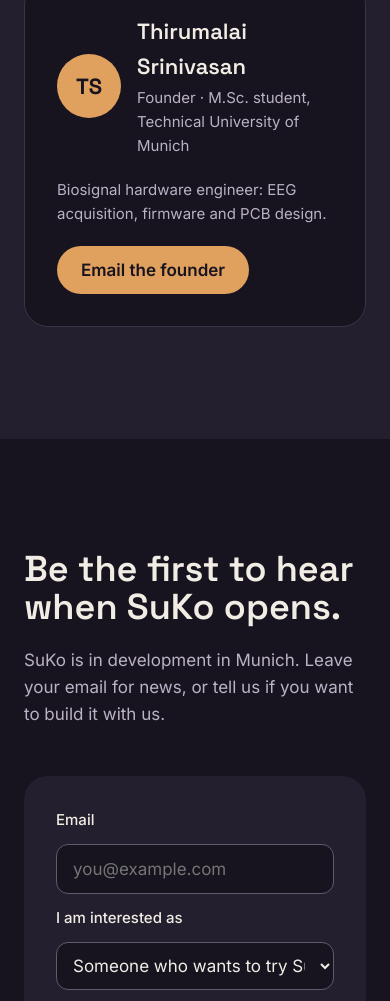
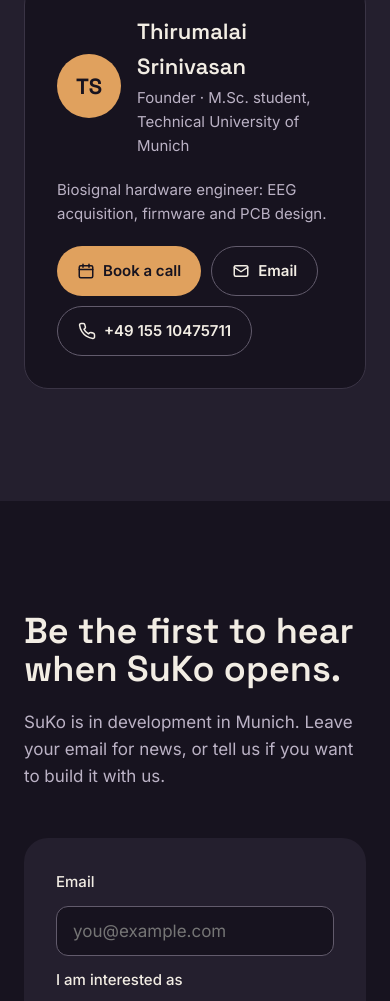
Before and after one commit to Thiru-G/SuKo, a plain HTML site: page index.html in a window 390 px wide. Shown: the part 8582-9583 px from the top of the page. Drawn offline with Linux system fonts and the light colour scheme.

Commit message:
Phone menu, session card arrows, founder contact
Co-Authored-By: Claude Opus 5.5 <noreply@anthropic.com>

```diff
--- a/index.html
+++ b/index.html
@@ -260,7 +260,11 @@ a{color:#E0A15E}a:hover{color:#F6E3CC}
 <div><p style="margin: 0; font-family: 'Space Grotesk', sans-serif; font-weight: 600; font-size: 22px">Thirumalai Srinivasan</p><p style="margin: 2px 0 0; color: #BBB2C5; font-size: 15px">Founder · M.Sc. student, Technical University of Munich</p></div>
 </div>
 <p style="margin: 0; color: #BBB2C5; font-size: 15px">Biosignal hardware engineer: EEG acquisition, firmware and PCB design.</p>
-<a href="mailto:thirumalaisrinivasang@gmail.com?subject=SuKo" style="align-self: flex-start; background: #E0A15E; color: #17131F; text-decoration: none; padding: 0 24px; min-height: 48px; display: inline-flex; align-items: center; border-radius: 999px; font-weight: 600">Email the founder</a>
+<div style="display: flex; flex-wrap: wrap; gap: 10px">
+<a href="https://calendar.app.google/qQfHDaXrmRF626bS8" target="_blank" rel="noopener" style="background: #E0A15E; color: #17131F; text-decoration: none; padding: 0 20px; min-height: 48px; display: inline-flex; align-items: center; gap: 8px; border-radius: 999px; font-weight: 600; font-size: 15px"><svg aria-hidden="true" width="18" height="18" viewBox="0 0 24 24" fill="none" stroke="currentColor" stroke-width="2" stroke-linecap="round" stroke-linejoin="round"><rect x="3" y="5" width="18" height="16" rx="2"></rect><path d="M16 3v4M8 3v4M3 10h18"></path></svg>Book a call</a>
+<a href="mailto:thirumalaisrinivasang@gmail.com?subject=SuKo" style="border: 1px solid #625B6C; color: #F2EDE4; text-decoration: none; padding: 0 20px; min-height: 48px; display: inline-flex; align-items: center; gap: 8px; border-radius: 999px; font-weight: 600; font-size: 15px"><svg aria-hidden="true" width="18" height="18" viewBox="0 0 24 24" fill="none" stroke="currentColor" stroke-width="2" stroke-linecap="round" stroke-linejoin="round"><rect x="3" y="5" width="18" height="14" rx="2"></rect><path d="M3 7l9 6 9-6"></path></svg>Email</a>
+<a href="tel:+4915510475711" style="border: 1px solid #625B6C; color: #F2EDE4; text-decoration: none; padding: 0 20px; min-height: 48px; display: inline-flex; align-items: center; gap: 8px; border-radius: 999px; font-weight: 600; font-size: 15px"><svg aria-hidden="true" width="18" height="18" viewBox="0 0 24 24" fill="none" stroke="currentColor" stroke-width="2" stroke-linecap="round" stroke-linejoin="round"><path d="M22 16.9v3a2 2 0 0 1-2.2 2 19.8 19.8 0 0 1-8.6-3.1 19.5 19.5 0 0 1-6-6A19.8 19.8 0 0 1 2.1 4.2 2 2 0 0 1 4.1 2h3a2 2 0 0 1 2 1.7c.1.9.4 1.8.7 2.7a2 2 0 0 1-.5 2.1L8 9.8a16 16 0 0 0 6 6l1.3-1.3a2 2 0 0 1 2.1-.4c.9.3 1.8.6 2.7.7a2 2 0 0 1 1.7 2z"></path></svg>+49 155 10475711</a>
+</div>
 </div>
 </div>
 </section>
```
